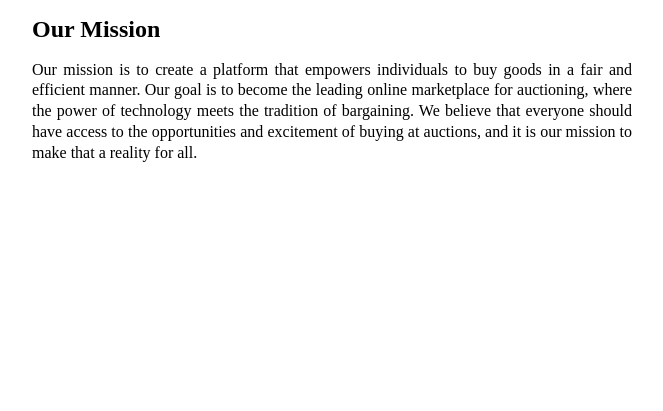
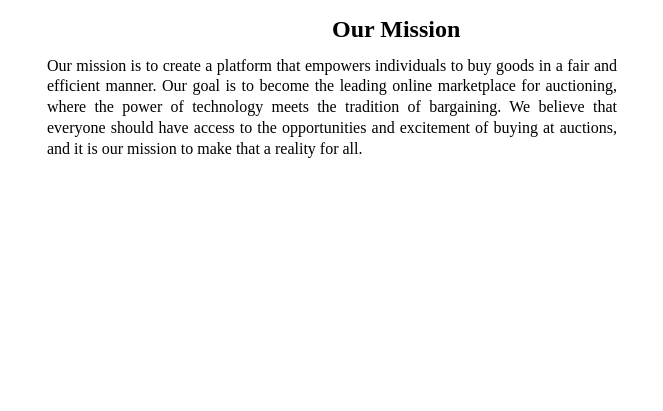
Before and after one commit to scaev/eAuctions, a Django app: page /about/ in a window 1280 px wide. Shown: the part 389-800 px from the top of the page, without its empty margins (38-701 px from the left). Run offline with Django 4.2, Linux system fonts and the light colour scheme.

Commit message:
minor changes to about-page

```diff
--- a/main_app/static/styles.css
+++ b/main_app/static/styles.css
@@ -338,7 +338,6 @@ button#delete-listing,
   margin-top: 2rem;
   width: 100%;
 }
-
 
 #uploading_photo {
   /* background-color: darkorange; */
@@ -970,9 +969,16 @@ label {
 /* About Us Page */
 
 .about-us {
+  width: 100%;
   display: flex;
-  justify-content: center;
+  justify-content: space-around;
   align-items: center;
+}
+
+#mission_head {
+  /* margin-bottom: 20px; */
+  position: absolute;
+  left: 50%;
 }
 
 .mission {
@@ -990,3 +996,7 @@ label {
   align-self: center;
   /* margin: auto; */
 }
+
+#mission_body {
+  margin: 15px;
+}
--- a/main_app/templates/about.html
+++ b/main_app/templates/about.html
@@ -1,30 +1,22 @@
 {% extends 'base.html' %} {% block content %}
 
-<div class="container-about">
-  <img src="https://i.imgur.com/CHFkaH2.png" alt="about us" class="about-us" id="about-us-id"/>
-  <div class="mission">
-    <h2>Our Mission</h2>
+<img
+  src="https://i.imgur.com/CHFkaH2.png"
+  alt="about us"
+  class="about-us"
+  id="about-us-id"
+/>
+<div class="mission">
+  <h2 id="mission_head">Our Mission</h2>
+  <br /><br />
+  <p id="mission_body">
     Our mission is to create a platform that empowers individuals to buy goods
     in a fair and efficient manner. Our goal is to become the leading online
     marketplace for auctioning, where the power of technology meets the
     tradition of bargaining. We believe that everyone should have access to the
     opportunities and excitement of buying at auctions, and it is our mission to
     make that a reality for all.
-  </div>
+  </p>
 </div>
 
-<!-- <div class="top-panel">
-    <div class="auction-experience">
-      <!-- <div class="grey-square"></div> -->
-<!-- <div class="gray-box"> -->
-<!-- <h3 class="about-us">
-          <!-- <strong>ABOUT US</strong> -->
-<!-- </h3> -->
-<!-- <h2>We provide seamless and secure auctioning experiences for our users, where they can bid on items with confidence.</h2> -->
-<!-- </div> -->
-
-<!-- <div class="bottom-panel"> -->
-
-<!-- </div> -->
-
 {% endblock %}
```
Also changed, not shown: main_app/models.py (+1 -6 lines).
